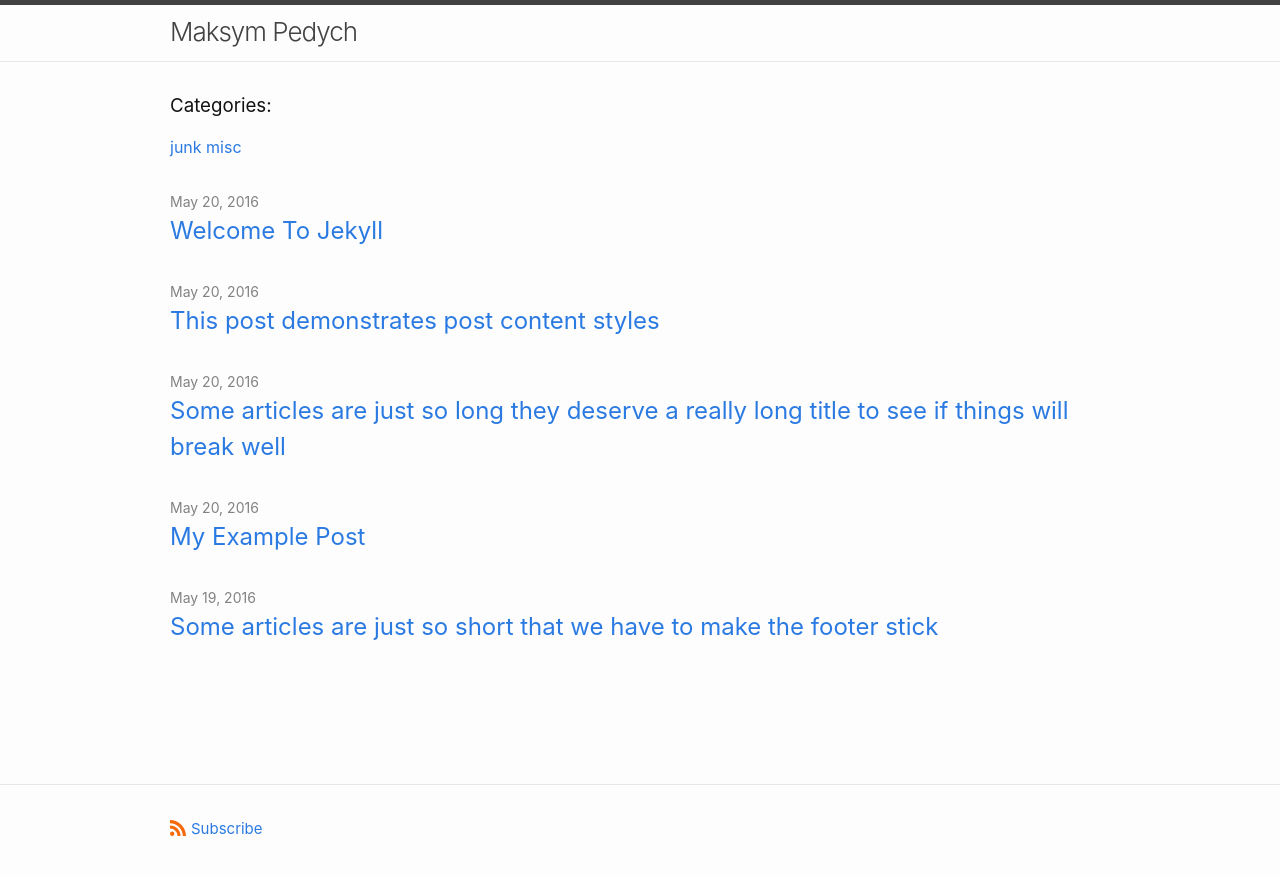
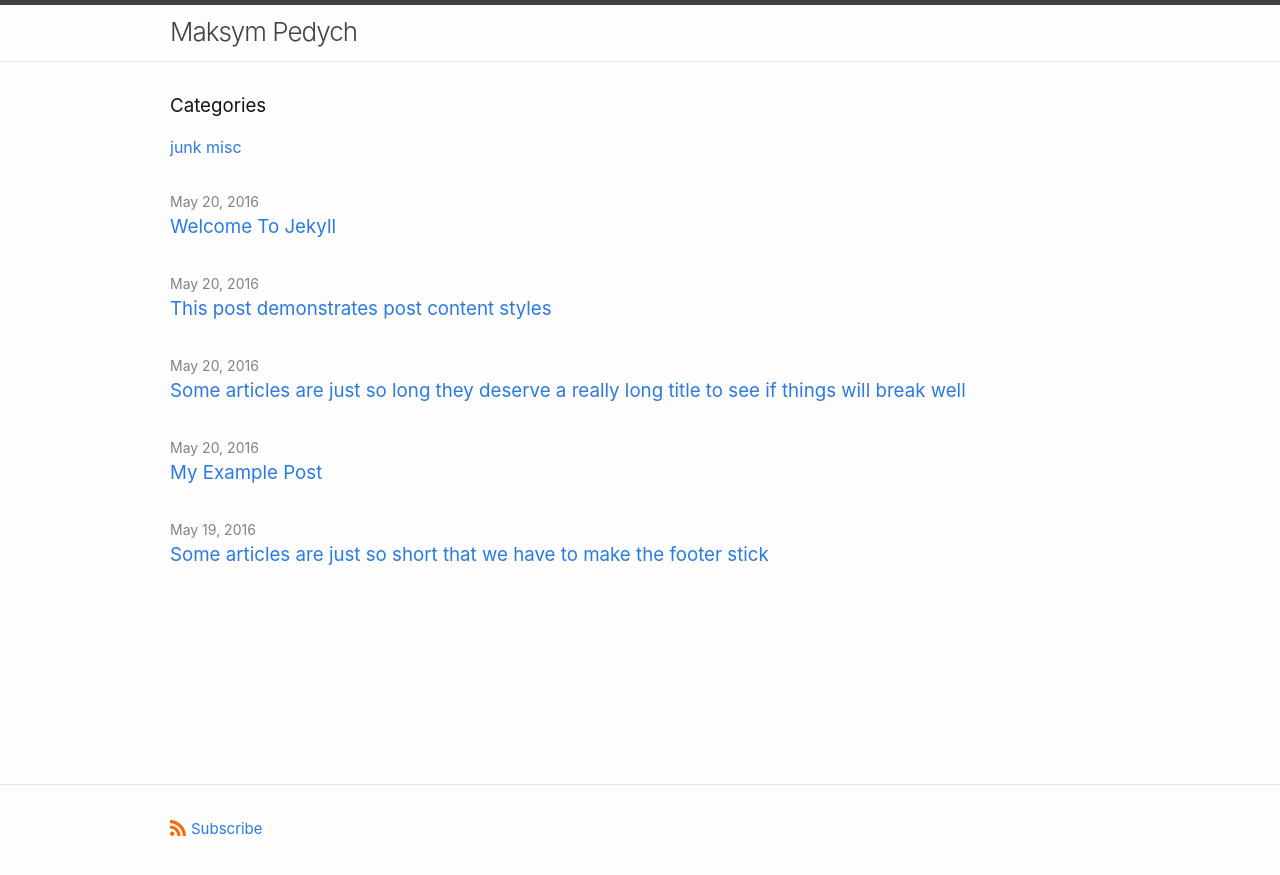
Before and after one commit to mpedych/mpedych.github.io, a Jekyll site: the page built from index.md, in a window 1280 px wide. Shown: the top 875 px of the page. Built offline with Jekyll 4.4.1, drawn with Linux system fonts in a browser that asks for light colours.

Commit message:
Link font size.

```diff
--- a/_layouts/home.html
+++ b/_layouts/home.html
@@ -8,7 +8,7 @@ layout: default
   {%- endif -%}
 
     <nav class="sidebar-nav">
-      <h3 class="category-topic">Categories:</h3>
+      <h3 class="category-topic">Categories</h3>
       {% assign sortedCategories = site.categories | sort %}
       {% for category in sortedCategories %}
       {% assign cat4url = category[0] | remove:' ' | downcase %}
--- a/_sass/minima/_layout.scss
+++ b/_sass/minima/_layout.scss
@@ -229,7 +229,6 @@
 
 .post-link {
   display: block;
-  @include relative-font-size(1.5);
 }
 
 
```
